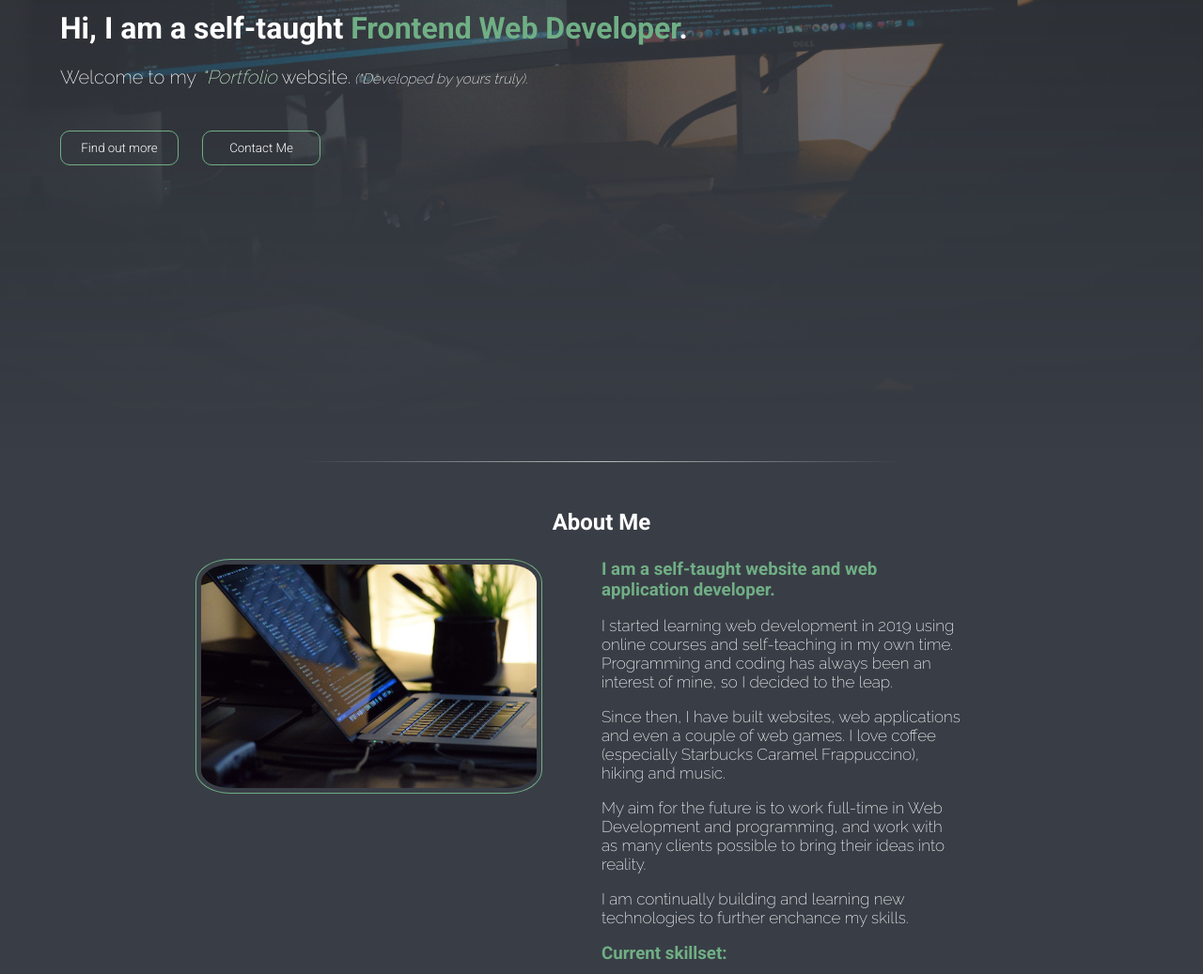
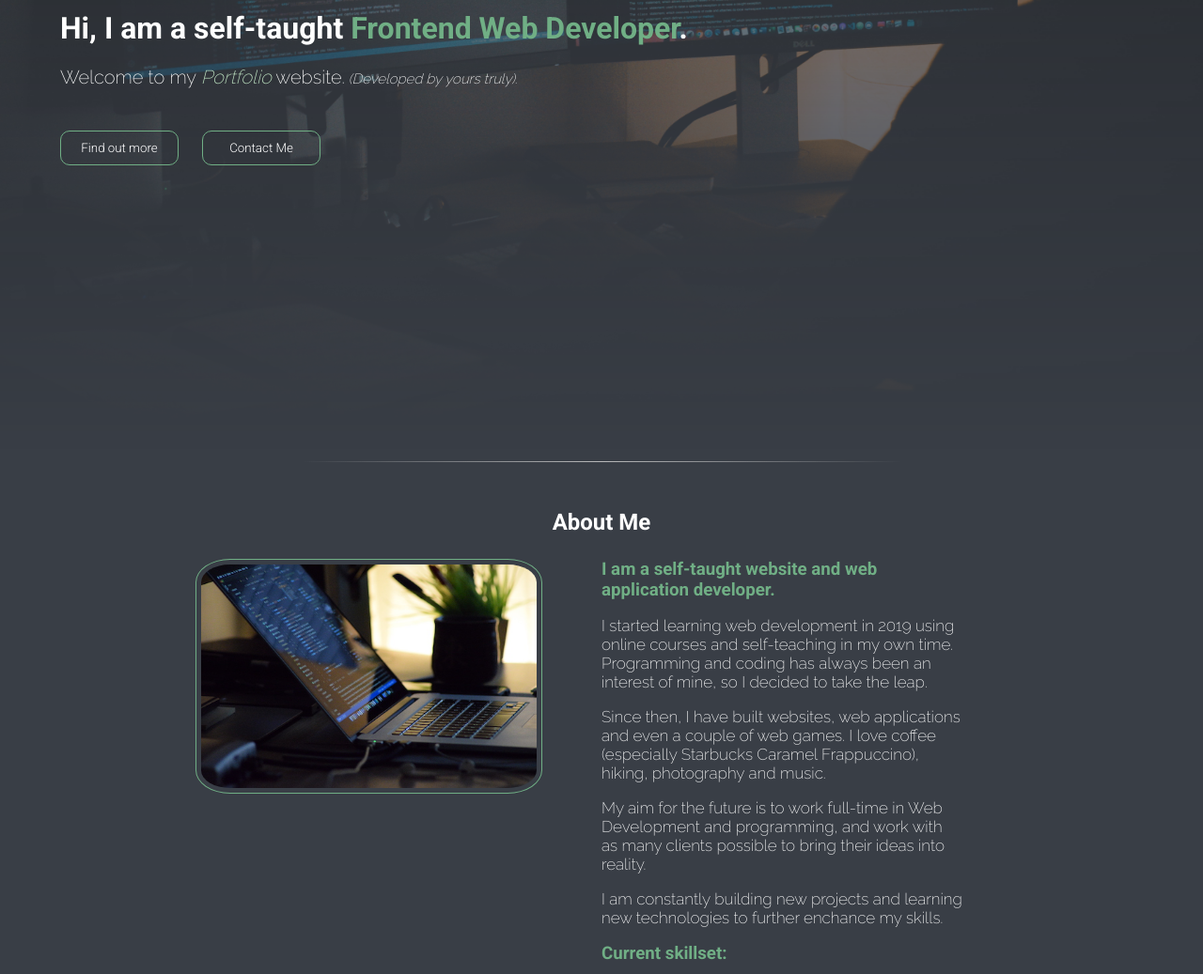
Before and after one commit to MashuMaru/personal-site, a React (Create React App) app: page / in a window 1280 px wide. Shown: the part 317-1354 px from the top of the page at 94% size. Built offline with nearby package versions, Linux system fonts and the light colour scheme.

Commit message:
spelling amendments

```diff
--- a/src/Components/About.js
+++ b/src/Components/About.js
@@ -20,12 +20,12 @@ function About() {
         <div className="col about-information">
         <h3 className="description">I am a self-taught website and web application developer.</h3>
         <p className="about-details">I started learning web development in 2019 using online courses and self-teaching in my own time.
-        Programming and coding has always been an interest of mine, so I decided to the leap.</p>
+        Programming and coding has always been an interest of mine, so I decided to take the leap.</p>
         <p className="about-details">Since then, I have built websites, web applications and even a couple of web games.
-        I love coffee (especially Starbucks Caramel Frappuccino), hiking and music. </p>
+        I love coffee (especially Starbucks Caramel Frappuccino), hiking, photography and music. </p>
         <p className="about-details">My aim for the future is to work full-time in Web Development and programming,
         and work with as many clients possible to bring their ideas into reality. </p>
-        <p className="about-details">I am continually building and learning new technologies to further enchance my skills. </p>
+        <p className="about-details">I am constantly building new projects and learning new technologies to further enchance my skills. </p>
         <h3 className="description">Current skillset:</h3>
         <p className="about-details">HTML, CSS, JavaScript, jQuery, Bootstrap, React.JS and just started to learn Python.</p>
         </div>
--- a/src/Components/Header.js
+++ b/src/Components/Header.js
@@ -32,7 +32,7 @@ function Header(){
     <div data-aos="fade-right" data-aos-duration="1000">
 
         <h1 className='header-h1'>Hi, I am a self-taught <span className='name'>Frontend Web Developer</span>. </h1>
-        <p className='header-p'>Welcome to my <span className='emphasis'>*Portfolio</span> website.<i className="caveat"> (*Developed by yours truly).</i></p>
+        <p className='header-p'>Welcome to my <span className='emphasis'>Portfolio</span> website.<i className="caveat"> (Developed by yours truly).</i></p>
 
         <div data-aos="fade-right" data-aos-duration="2000" >
         <a href="#about">
```
Also changed, not shown: 1 other file (tests, documents, lock files or other folders).
